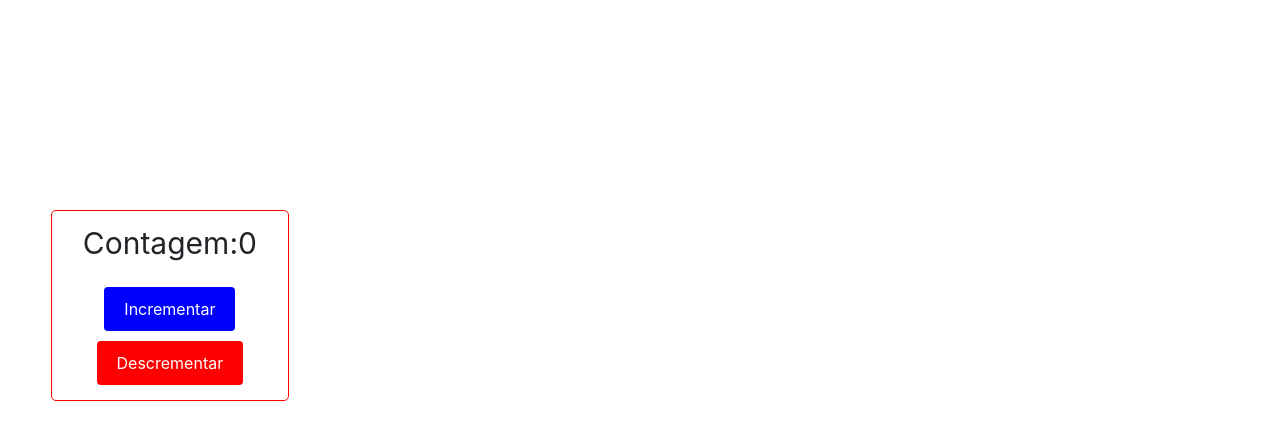
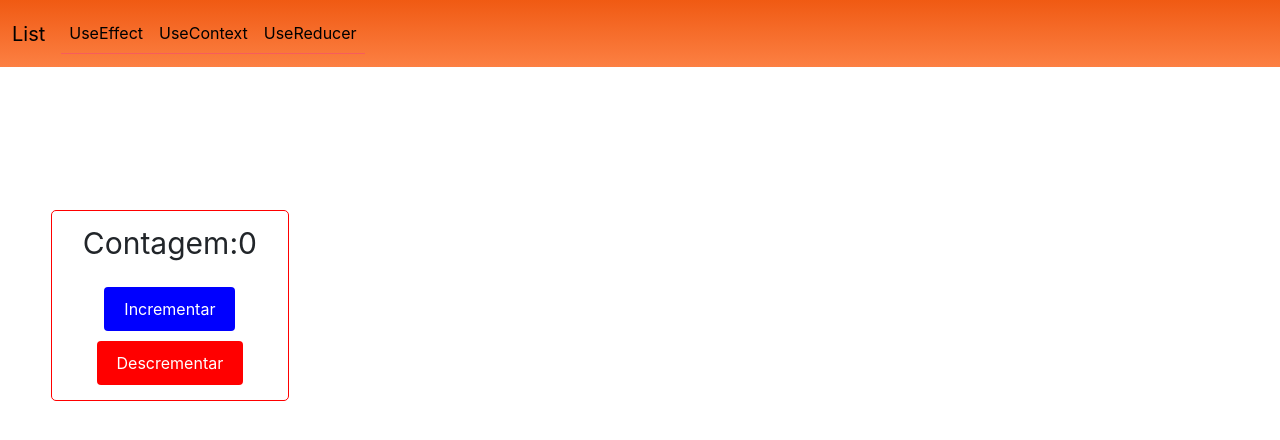
Before and after one commit to stellamaia/meu-projeto-react, a React (Create React App) app: page /use-reducer in a window 1280 px wide. Shown: the top 440 px of the page. Built offline with nearby package versions, Linux system fonts and the light colour scheme; the HTML template or start-up script is replaced by a standard one.

Commit message:
Implementação component NavBar

```diff
--- a/src/useReducer.js
+++ b/src/useReducer.js
@@ -3,6 +3,7 @@
 import React, { useReducer } from 'react';
 //Inicializando useReducer
 //inicializar variavel
+import NavBar from './NavBar';
 
 const initialState = { count: 0 };
 
@@ -63,13 +64,18 @@ function UseReducer() {
     };
 
     return (
+        <div>
+        <NavBar />
         <div style={rootStyle}>
+
         <div style={containerStyle}>
+
             <p style={textStyle}>Contagem:{state.count}</p>
             <button style={buttonStyleIncrement} onClick={() => dispatch({ type: 'increment' })}>Incrementar</button>
             <button style={buttonStyleDecrement} onClick={() => dispatch({ type: 'decrement' })}>Descrementar</button>
         </div>
         </div>
+        </div>
     )
 }
 export default UseReducer;
```
